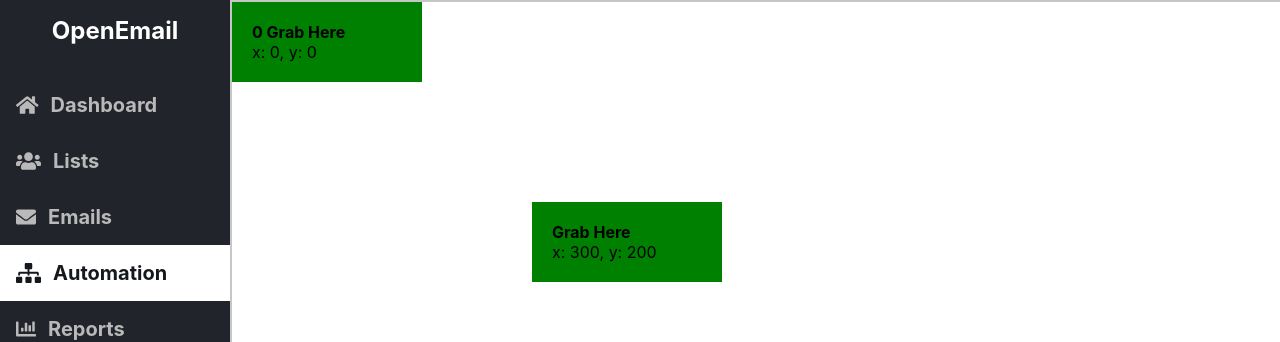
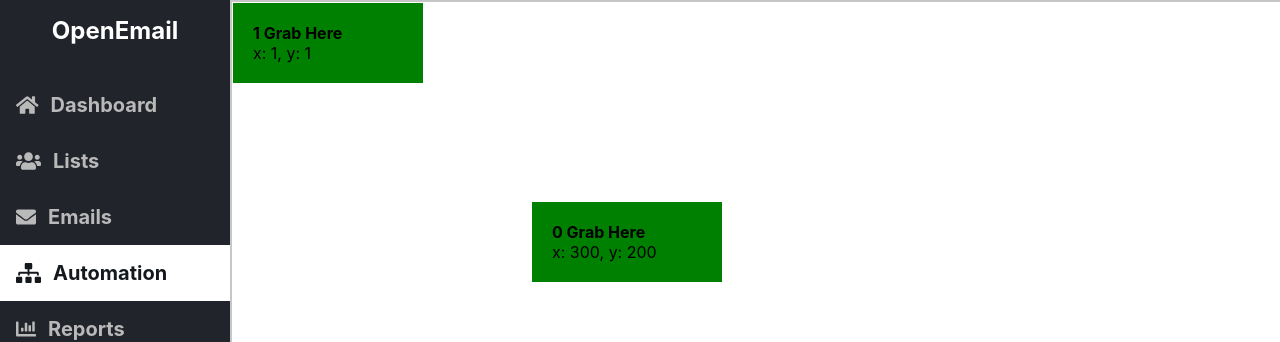
Before and after one commit to logmannn/marketing-automation-tool-ui, a React (Create React App) app: page / in a window 1280 px wide. Shown: the top 342 px of the page. Built offline with nearby package versions, Linux system fonts and the light colour scheme.

Commit message:
add dynamic draggable boxes

```diff
--- a/package.json
+++ b/package.json
@@ -12,6 +12,7 @@
     "react-dom": "^16.5.2",
     "react-draggable": "^3.0.5",
     "react-hover-observer": "^2.1.1",
+    "react-key-index": "^0.1.1",
     "react-scripts": "2.0.5",
     "styled-components": "^4.0.2"
   },
--- a/src/editing/Editing.js
+++ b/src/editing/Editing.js
@@ -73,16 +73,14 @@ export default class Editing extends Component {
       deltaPositions: [
         [
           {
-            x: 0,
-            y: 0
-          },
-          {
+            key: 0,
             x: 300,
             y: 200
           },
           {
-            x: 300,
-            y: 200
+            key: 1,
+            x: 1,
+            y: 1
           }
         ]
       ]
@@ -106,17 +104,22 @@ export default class Editing extends Component {
 
   handleDrag = (e, ui) => {
     const items = this.state.deltaPositions;
+
+    // console.log(ui.x + " " + ui.deltaX);
+    // console.log(ui.y + " " + ui.deltaY);
+
     let x = ui.x + ui.deltaX;
     if (x < 0) {
       x = 0;
     }
 
-    let y = ui.y + ui.deltaY;
+    let y = Math.abs(ui.y + ui.deltaY);
     if (y < 0) {
       y = 0;
     }
 
     items[0][e.target.id] = {
+      key: parseInt(e.target.id),
       x: x,
       y: y
     };
@@ -131,10 +134,6 @@ export default class Editing extends Component {
       let element = document.getElementById("EditingDiv");
       element.dispatchEvent(new Event("mouseup"));
 
-      // // set position of draggable item according to what is in its state
-      // const x = this.state.deltaPositions[0][this.state.currentItem].x;
-      // const y = this.state.deltaPositions[0][this.state.currentItem].y;
-
       const x = parseInt(
         document
           .getElementById("box" + this.state.currentItem)
@@ -146,13 +145,14 @@ export default class Editing extends Component {
           .style.transform.match(/, (.*?)px/)[1]
       );
 
+      console.log(x + " " + y);
+
       const items = this.state.deltaPositions;
       items[0][this.state.currentItem] = {
+        key: this.state.currentItem,
         x,
         y
       };
-      // console.log(items[0][this.state.currentItem]);
-      // console.log([{ x, y }]);
       this.setState({
         deltaPositions: items
       });
@@ -162,6 +162,9 @@ export default class Editing extends Component {
   render() {
     const dragHandlers = { onStart: this.onStart, onStop: this.onStop };
     const { deltaPositions, loading, currentItem, activeDrags } = this.state;
+
+    const key = 0;
+    const key1 = 1;
 
     return (
       <EditingDiv
@@ -188,10 +191,11 @@ export default class Editing extends Component {
         ) : (
           <>
             <EditingContent>
+              {deltaPositions[0].map(step => (
                 <DraggableCore
                   defaultPosition={{
-                  x: deltaPositions[0][0].x,
-                  y: deltaPositions[0][0].y
+                    x: deltaPositions[0][step.key].x,
+                    y: deltaPositions[0][step.key].y
                   }}
                   onStart={this.handleStart}
                   onDrag={this.handleDrag}
@@ -202,92 +206,40 @@ export default class Editing extends Component {
                   handle="strong"
                 >
                   <Box
-                  id="box0"
-                  className={"box " + (currentItem === "0" ? "show" : "hidden")}
+                    id={`box${step.key}`}
+                    className={
+                      "box " +
+                      (currentItem === `${deltaPositions[0][step.key].key}`
+                        ? "show"
+                        : "hidden")
+                    }
                     style={{ width: "150px" }}
                   >
                     <strong
-                    id="0"
+                      id={`${deltaPositions[0][step.key].key}`}
                       className={
                         "grabbable " +
-                      (currentItem !== "0" && activeDrags === 1
+                        (currentItem !== `${deltaPositions[0][step.key].key}` &&
+                        activeDrags === 1
                           ? "disable "
                           : "")
                       }
                     >
-                    0 Grab Here
+                      {deltaPositions[0][step.key].key} Grab Here
                     </strong>
                     <div>
-                    x: {deltaPositions[0][0].x.toFixed(0)}, y:{" "}
-                    {deltaPositions[0][0].y.toFixed(0)}
+                      x:{" "}
+                      {deltaPositions[0][
+                        deltaPositions[0][step.key].key
+                      ].x.toFixed(0)}
+                      , y:{" "}
+                      {deltaPositions[0][
+                        deltaPositions[0][step.key].key
+                      ].y.toFixed(0)}
                     </div>
                   </Box>
                 </DraggableCore>
-              <DraggableCore
-                defaultPosition={{
-                  x: deltaPositions[0][1].x,
-                  y: deltaPositions[0][1].y
-                }}
-                position={null}
-                onDrag={this.handleDrag}
-                bounds="parent"
-                {...dragHandlers}
-                handle="strong"
-              >
-                <Box
-                  id="box1"
-                  className={"box " + (currentItem === "1" ? "show" : "hidden")}
-                  style={{ width: "150px" }}
-                >
-                  <strong
-                    id="1"
-                    className={
-                      "grabbable " +
-                      (currentItem !== "1" && activeDrags === 1
-                        ? "disable"
-                        : "")
-                    }
-                  >
-                    Grab Here
-                  </strong>
-                  <div>
-                    x: {deltaPositions[0][1].x.toFixed(0)}, y:{" "}
-                    {deltaPositions[0][1].y.toFixed(0)}
-                  </div>
-                </Box>
-              </DraggableCore>
-              <DraggableCore
-                defaultPosition={{
-                  x: deltaPositions[0][2].x,
-                  y: deltaPositions[0][2].y
-                }}
-                onDrag={this.handleDrag}
-                bounds="parent"
-                {...dragHandlers}
-                handle="strong"
-              >
-                <Box
-                  id="box2"
-                  className={"box " + (currentItem === "2" ? "show" : "hidden")}
-                  style={{ width: "150px" }}
-                >
-                  <strong
-                    id="2"
-                    className={
-                      "grabbable " +
-                      (currentItem !== "2" && activeDrags === 1
-                        ? "disable"
-                        : "")
-                    }
-                  >
-                    Grab Here
-                  </strong>
-                  <div>
-                    x: {deltaPositions[0][2].x.toFixed(0)}, y:{" "}
-                    {deltaPositions[0][2].y.toFixed(0)}
-                  </div>
-                </Box>
-              </DraggableCore>
+              ))}
             </EditingContent>
           </>
         )}
```
Lines whose indentation alone changed are shown as unchanged.
